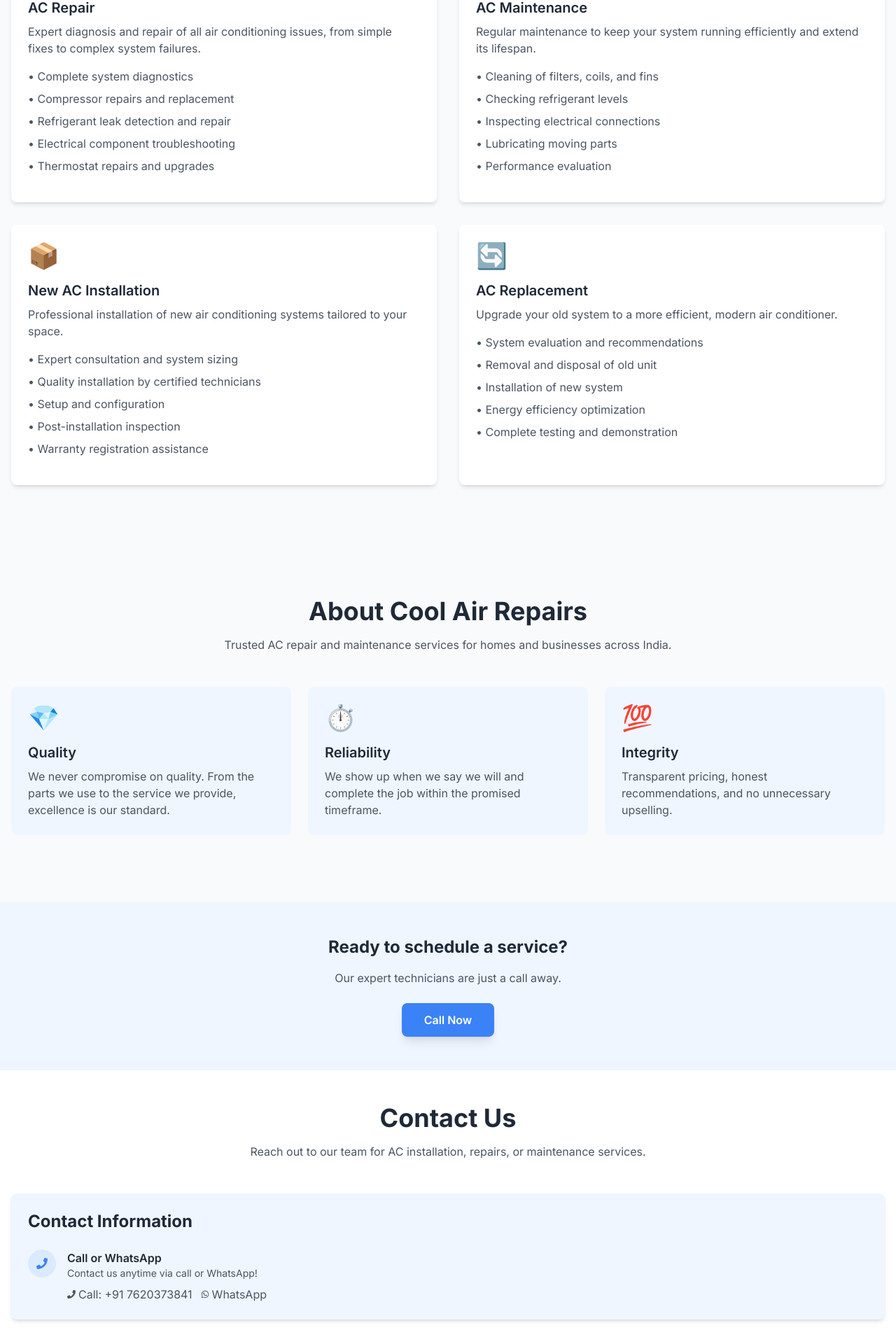
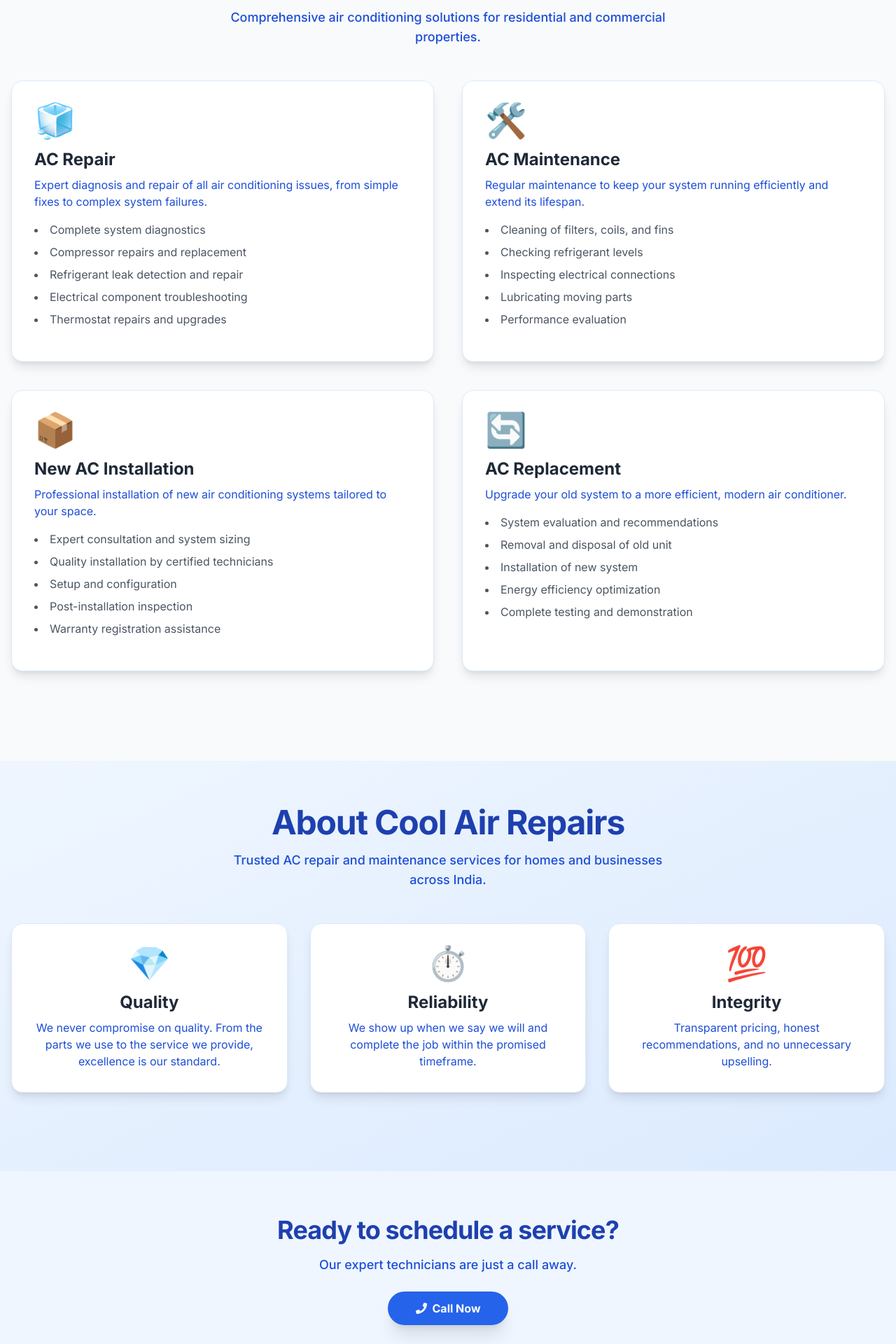
Before and after one commit to kmoin6231/sayyedshoaib, a React (Vite) app: page / in a window 1280 px wide. Shown: the part 759-2679 px from the top of the page at 70% size. Built offline with nearby package versions, Linux system fonts and the light colour scheme.

Commit message:
Update UI and change AC Maintenance symbol to 🛠️ in SinglePage.jsx

```diff
--- a/src/components/SinglePage.jsx
+++ b/src/components/SinglePage.jsx
@@ -3,17 +3,22 @@
 
 function SinglePage() {
   return (
-    <div className="single-page-content">
+    <div className="single-page-content bg-gradient-to-br from-blue-50 via-white to-blue-100 min-h-screen">
       {/* Hero Section */}
-      <section className="py-12" id="home">
-        <div className="container mx-auto px-4">
-          <div className="bg-gradient-to-r from-blue-50 to-blue-100 rounded-xl p-8 mb-12">
+      <section className="py-16 relative" id="home">
+        <div className="absolute inset-0 pointer-events-none select-none">
+          <svg viewBox="0 0 1440 320" className="w-full h-32 md:h-48" preserveAspectRatio="none">
+            <path fill="#e0f2fe" fillOpacity="1" d="M0,224L48,197.3C96,171,192,117,288,117.3C384,117,480,171,576,197.3C672,224,768,224,864,197.3C960,171,1056,117,1152,122.7C1248,128,1344,192,1392,224L1440,256L1440,0L1392,0C1344,0,1248,0,1152,0C1056,0,960,0,864,0C768,0,672,0,576,0C480,0,384,0,288,0C192,0,96,0,48,0L0,0Z"></path>
+          </svg>
+        </div>
+        <div className="container mx-auto px-4 relative z-10">
+          <div className="bg-gradient-to-r from-blue-100 to-blue-200 rounded-2xl p-10 mb-12 shadow-xl border border-blue-200">
             <div className="max-w-2xl mx-auto text-center">
-              <h1 className="text-3xl md:text-4xl font-bold text-gray-800 mb-4">Professional Air Conditioning Services</h1>
-              <p className="text-gray-600 mb-8">Keep your home comfortable all year round with our expert AC repair and maintenance services.</p>
+              <h1 className="text-4xl md:text-5xl font-extrabold text-blue-800 mb-4 tracking-tight drop-shadow-lg">Professional Air Conditioning Services</h1>
+              <p className="text-lg text-blue-700 mb-8 font-medium">Keep your home comfortable all year round with our expert AC repair and maintenance services.</p>
               <a href="tel:+917620373841">
-                <button className="bg-blue-500 hover:bg-blue-600 text-white font-semibold py-2 px-6 rounded-lg shadow-lg transition-colors active:scale-95">
-                  Call Now
+                <button className="bg-blue-600 hover:bg-blue-700 text-white font-bold py-3 px-8 rounded-full shadow-xl transition-all duration-200 flex items-center gap-2 mx-auto active:scale-95">
+                  <FaPhone className="inline-block animate-pulse" /> Call Now
                 </button>
               </a>
             </div>
@@ -21,69 +26,72 @@
         </div>
       </section>
 
+      {/* Decorative Divider */}
+      <div className="w-full overflow-hidden -mb-1">
+        <svg viewBox="0 0 1440 80" className="w-full h-10 md:h-16" preserveAspectRatio="none">
+          <path fill="#f1f5f9" fillOpacity="1" d="M0,32L48,37.3C96,43,192,53,288,58.7C384,64,480,64,576,53.3C672,43,768,21,864,16C960,11,1056,21,1152,32C1248,43,1344,53,1392,58.7L1440,64L1440,80L1392,80C1344,80,1248,80,1152,80C1056,80,960,80,864,80C768,80,672,80,576,80C480,80,384,80,288,80C192,80,96,80,48,80L0,80Z"></path>
+        </svg>
+      </div>
+
       {/* Services Overview Section */}
-      <section className="py-12 bg-gray-50">
+      <section className="py-16 bg-gray-50">
         <div className="container mx-auto px-4">
-          <h2 className="text-3xl md:text-4xl font-bold text-gray-800 mb-4 text-center">Our Services</h2>
-          <p className="text-gray-600 max-w-2xl mx-auto text-center mb-12">
+          <h2 className="text-4xl md:text-5xl font-extrabold text-blue-800 mb-4 text-center tracking-tight">Our Services</h2>
+          <p className="text-blue-700 max-w-2xl mx-auto text-center mb-12 text-lg font-medium">
             Comprehensive air conditioning solutions for residential and commercial properties.
           </p>
-
           {/* Services Grid */}
-          <div className="grid grid-cols-1 md:grid-cols-2 gap-8 mb-16" id="services">
+          <div className="grid grid-cols-1 md:grid-cols-2 gap-10 mb-16" id="services">
             {/* Service 1 */}
-            <div className="bg-white p-6 rounded-lg shadow-md hover:shadow-lg transition-shadow">
-              <div className="text-blue-500 text-4xl mb-4">🧊</div>
-              <h3 className="text-xl font-semibold text-gray-800 mb-2">AC Repair</h3>
-              <p className="text-gray-600 mb-4">Expert diagnosis and repair of all air conditioning issues, from simple fixes to complex system failures.</p>
-              <ul className="text-gray-600 space-y-2 mb-4">
-                <li>• Complete system diagnostics</li>
-                <li>• Compressor repairs and replacement</li>
-                <li>• Refrigerant leak detection and repair</li>
-                <li>• Electrical component troubleshooting</li>
-                <li>• Thermostat repairs and upgrades</li>
+            <div className="bg-white p-8 rounded-2xl shadow-lg hover:shadow-2xl transition-shadow border border-blue-100 group">
+              <div className="text-blue-500 text-5xl mb-4 group-hover:scale-110 transition-transform">🧊</div>
+              <h3 className="text-2xl font-bold text-gray-800 mb-2">AC Repair</h3>
+              <p className="text-blue-700 mb-4">Expert diagnosis and repair of all air conditioning issues, from simple fixes to complex system failures.</p>
+              <ul className="text-gray-600 space-y-2 mb-4 list-disc list-inside">
+                <li>Complete system diagnostics</li>
+                <li>Compressor repairs and replacement</li>
+                <li>Refrigerant leak detection and repair</li>
+                <li>Electrical component troubleshooting</li>
+                <li>Thermostat repairs and upgrades</li>
               </ul>
             </div>
-
             {/* Service 2 */}
-            <div className="bg-white p-6 rounded-lg shadow-md hover:shadow-lg transition-shadow">
-              <div className="text-blue-500 text-4xl mb-4">🧹</div>
-              <h3 className="text-xl font-semibold text-gray-800 mb-2">AC Maintenance</h3>
-              <p className="text-gray-600 mb-4">Regular maintenance to keep your system running efficiently and extend its lifespan.</p>
-              <ul className="text-gray-600 space-y-2 mb-4">
-                <li>• Cleaning of filters, coils, and fins</li>
-                <li>• Checking refrigerant levels</li>
-                <li>• Inspecting electrical connections</li>
-                <li>• Lubricating moving parts</li>
-                <li>• Performance evaluation</li>
+            <div className="bg-white p-8 rounded-2xl shadow-lg hover:shadow-2xl transition-shadow border border-blue-100 group">
+              <div className="text-blue-500 text-5xl mb-4 group-hover:scale-110 transition-transform">🛠️</div>
+              <h3 className="text-2xl font-bold text-gray-800 mb-2">AC Maintenance</h3>
+              <p className="text-blue-700 mb-4">Regular maintenance to keep your system running efficiently and extend its lifespan.</p>
+              <ul className="text-gray-600 space-y-2 mb-4 list-disc list-inside">
+                <li>Cleaning of filters, coils, and fins</li>
+                <li>Checking refrigerant levels</li>
+                <li>Inspecting electrical connections</li>
+                <li>Lubricating moving parts</li>
+                <li>Performance evaluation</li>
               </ul>
             </div>
-
             {/* Service 3 */}
-            <div className="bg-white p-6 rounded-lg shadow-md hover:shadow-lg transition-shadow">
-              <div className="text-blue-500 text-4xl mb-4">📦</div>
-              <h3 className="text-xl font-semibold text-gray-800 mb-2">New AC Installation</h3>
-              <p className="text-gray-600 mb-4">Professional installation of new air conditioning systems tailored to your space.</p>
-              <ul className="text-gray-600 space-y-2 mb-4">
-                <li>• Expert consultation and system sizing</li>
-                <li>• Quality installation by certified technicians</li>
-                <li>• Setup and configuration</li>
-                <li>• Post-installation inspection</li>
-                <li>• Warranty registration assistance</li>
+            <div className="bg-white p-8 rounded-2xl shadow-lg hover:shadow-2xl transition-shadow border border-blue-100 group">
+              <div className="text-blue-500 text-5xl mb-4 group-hover:scale-110 transition-transform">📦</div>
+              <h3 className="text-2xl font-bold text-gray-800 mb-2">New AC Installation</h3>
+              <p className="text-blue-700 mb-4">Professional installation of new air conditioning systems tailored to your space.</p>
+              <ul className="text-gray-600 space-y-2 mb-4 list-disc list-inside">
+                <li>Expert consultation and system sizing</li>
+                <li>Quality installation by certified technicians</li>
+                <li>Setup and configuration</li>
+                <li>Post-installation inspection</li>
+                <li>Warranty registration assistance</li>
               </ul>
             </div>
-
             {/* Service 4 */}
-            <div className="bg-white p-6 rounded-lg shadow-md hover:shadow-lg transition-shadow">
-              <div className="text-blue-500 text-4xl mb-4">🔄</div>
-              <h3 className="text-xl font-semibold text-gray-800 mb-2">AC Replacement</h3>
-              <p className="text-gray-600 mb-4">Upgrade your old system to a more efficient, modern air conditioner.</p>
-              <ul className="text-gray-600 space-y-2 mb-4">
-                <li>• System evaluation and recommendations</li>
-                <li>• Removal and disposal of old unit</li>
-                <li>• Installation of new system</li>
-                <li>• Energy efficiency optimization</li>
-                <li>• Complete testing and demonstration</li>
+            <div className="bg-white p-8 rounded-2xl shadow-lg hover:shadow-2xl transition-shadow border border-blue-100 group">
+              <div className="text-blue-500 text-5xl mb-4 group-hover:scale-110 transition-transform">🔄</div>
+              <h3 className="text-2xl font-bold text-gray-800 mb-2">AC Replacement</h3>
+              <p className="text-blue-700 mb-4">Upgrade your old system to a more efficient, modern air conditioner.</p>
+              <ul className="text-gray-600 space-y-2 mb-4 list-disc list-inside">
+                <li>System evaluation and recommendations</li>
+                <li>Removal and disposal of old unit</li>
+                <li>Installation of new system</li>
+                <li>Energy efficiency optimization</li>
+                <li>Complete testing and demonstration</li>
               </ul>
             </div>
           </div>
@@ -91,45 +99,42 @@
       </section>
 
       {/* About Section */}
-      <section className="py-12 bg-gray-50" id="about">
+      <section className="py-16 bg-gradient-to-br from-blue-50 to-blue-100" id="about">
         <div className="container mx-auto px-4">
-          <h2 className="text-3xl md:text-4xl font-bold text-gray-800 mb-4 text-center">About Cool Air Repairs</h2>
-          <p className="text-gray-600 max-w-2xl mx-auto text-center mb-12">
+          <h2 className="text-4xl md:text-5xl font-extrabold text-blue-800 mb-4 text-center tracking-tight">About Cool Air Repairs</h2>
+          <p className="text-blue-700 max-w-2xl mx-auto text-center mb-12 text-lg font-medium">
             Trusted AC repair and maintenance services for homes and businesses across India.
           </p>
-
           {/* Our Values */}
-          <div className="grid grid-cols-1 md:grid-cols-3 gap-6 mb-12">
-            <div className="bg-blue-50 p-6 rounded-lg">
-              <div className="text-blue-500 text-4xl mb-4">💎</div>
-              <h3 className="text-xl font-semibold text-gray-800 mb-2">Quality</h3>
-              <p className="text-gray-600">We never compromise on quality. From the parts we use to the service we provide, excellence is our standard.</p>
+          <div className="grid grid-cols-1 md:grid-cols-3 gap-8 mb-12">
+            <div className="bg-white p-8 rounded-2xl shadow-lg border border-blue-100 text-center group hover:shadow-2xl transition-shadow">
+              <div className="text-blue-500 text-5xl mb-4 group-hover:scale-110 transition-transform">💎</div>
+              <h3 className="text-2xl font-bold text-gray-800 mb-2">Quality</h3>
+              <p className="text-blue-700">We never compromise on quality. From the parts we use to the service we provide, excellence is our standard.</p>
             </div>
-
-            <div className="bg-blue-50 p-6 rounded-lg">
-              <div className="text-blue-500 text-4xl mb-4">⏱️</div>
-              <h3 className="text-xl font-semibold text-gray-800 mb-2">Reliability</h3>
-              <p className="text-gray-600">We show up when we say we will and complete the job within the promised timeframe.</p>
+            <div className="bg-white p-8 rounded-2xl shadow-lg border border-blue-100 text-center group hover:shadow-2xl transition-shadow">
+              <div className="text-blue-500 text-5xl mb-4 group-hover:scale-110 transition-transform">⏱️</div>
+              <h3 className="text-2xl font-bold text-gray-800 mb-2">Reliability</h3>
+              <p className="text-blue-700">We show up when we say we will and complete the job within the promised timeframe.</p>
             </div>
-
-            <div className="bg-blue-50 p-6 rounded-lg">
-              <div className="text-blue-500 text-4xl mb-4">💯</div>
-              <h3 className="text-xl font-semibold text-gray-800 mb-2">Integrity</h3>
-              <p className="text-gray-600">Transparent pricing, honest recommendations, and no unnecessary upselling.</p>
+            <div className="bg-white p-8 rounded-2xl shadow-lg border border-blue-100 text-center group hover:shadow-2xl transition-shadow">
+              <div className="text-blue-500 text-5xl mb-4 group-hover:scale-110 transition-transform">💯</div>
+              <h3 className="text-2xl font-bold text-gray-800 mb-2">Integrity</h3>
+              <p className="text-blue-700">Transparent pricing, honest recommendations, and no unnecessary upselling.</p>
             </div>
           </div>
         </div>
       </section>
 
       {/* CTA Section */}
-      <section className="py-12 bg-blue-50">
+      <section className="py-16 bg-blue-50">
         <div className="container mx-auto px-4">
           <div className="text-center">
-            <h2 className="text-2xl font-bold text-gray-800 mb-4">Ready to schedule a service?</h2>
-            <p className="text-gray-600 mb-6">Our expert technicians are just a call away.</p>
+            <h2 className="text-3xl md:text-4xl font-extrabold text-blue-800 mb-4 tracking-tight">Ready to schedule a service?</h2>
+            <p className="text-blue-700 mb-6 text-lg font-medium">Our expert technicians are just a call away.</p>
             <a href="tel:+917620373841">
-              <button className="bg-blue-500 hover:bg-blue-600 text-white font-semibold py-3 px-8 rounded-lg shadow-lg transition-colors active:scale-95">
-                Call Now
+              <button className="bg-blue-600 hover:bg-blue-700 text-white font-bold py-3 px-10 rounded-full shadow-xl transition-all duration-200 flex items-center gap-2 mx-auto active:scale-95">
+                <FaPhone className="inline-block animate-pulse" /> Call Now
               </button>
             </a>
           </div>
@@ -137,41 +142,33 @@
       </section>
 
       {/* Contact Section */}
-      <section className="py-12" id="contact">
+      <section className="py-16" id="contact">
         <div className="container mx-auto px-4">
-          <h2 className="text-3xl md:text-4xl font-bold text-gray-800 mb-4 text-center">Contact Us</h2>
-          <p className="text-gray-600 max-w-2xl mx-auto text-center mb-12">
+          <h2 className="text-4xl md:text-5xl font-extrabold text-blue-800 mb-4 text-center tracking-tight">Contact Us</h2>
+          <p className="text-blue-700 max-w-2xl mx-auto text-center mb-12 text-lg font-medium">
             Reach out to our team for AC installation, repairs, or maintenance services.
           </p>
-
-          <div className="grid grid-cols-1 md:grid-cols-1 gap-8 mb-12">
-            {/* Contact Information */}
-            <div>
-              <div className="bg-blue-50 p-6 rounded-lg shadow-md mb-8">
-                <h2 className="text-2xl font-bold text-gray-800 mb-6">Contact Information</h2>
-
-                <div className="space-y-4">
-                  <div className="flex items-start">
-                    <div className="w-10 h-10 rounded-full bg-blue-100 flex items-center justify-center mr-4">
-                      <FaPhone className="text-blue-500" />
+          <div className="flex justify-center">
+            <div className="bg-white p-10 rounded-2xl shadow-xl border border-blue-100 max-w-lg w-full">
+              <h2 className="text-2xl font-bold text-blue-800 mb-6 text-center">Contact Information</h2>
+              <div className="space-y-6">
+                <div className="flex items-center gap-4">
+                  <div className="w-12 h-12 rounded-full bg-blue-100 flex items-center justify-center">
+                    <FaPhone className="text-blue-500 text-2xl" />
                   </div>
                   <div>
-                      <h3 className="font-semibold text-gray-800">Call or WhatsApp</h3>
-                      <p className="text-sm text-gray-600 mb-2">Contact us anytime via call or WhatsApp!</p>
-
-                      <div>
-                        <div className="flex flex-wrap items-center gap-3">
-                          <a href="tel:+917620373841" className="inline-flex items-center text-gray-600 hover:text-blue-500 transition-colors">
-                            <FaPhone className="mr-1 text-xs" /> Call: +91 7620373841
+                    <h3 className="font-semibold text-blue-800">Call or WhatsApp</h3>
+                    <p className="text-sm text-blue-700 mb-2">Contact us anytime via call or WhatsApp!</p>
+                    <div className="flex flex-wrap items-center gap-4">
+                      <a href="tel:+917620373841" className="inline-flex items-center text-blue-700 hover:text-blue-900 font-medium transition-colors">
+                        <FaPhone className="mr-1 text-base" /> Call: +91 7620373841
                       </a>
-                          <a href="https://wa.me/917620373841" className="inline-flex items-center text-gray-600 hover:text-blue-500 transition-colors" target="_blank" rel="noopener noreferrer">
-                            <svg className="w-3 h-3 mr-1" fill="currentColor" xmlns="http://www.w3.org/2000/svg" viewBox="0 0 448 512">
+                      <a href="https://wa.me/917620373841" className="inline-flex items-center text-green-600 hover:text-green-800 font-medium transition-colors" target="_blank" rel="noopener noreferrer">
+                        <svg className="w-4 h-4 mr-1" fill="currentColor" xmlns="http://www.w3.org/2000/svg" viewBox="0 0 448 512">
                           <path d="M380.9 97.1C339 55.1 283.2 32 223.9 32c-122.4 0-222 99.6-222 222 0 39.1 10.2 77.3 29.6 111L0 480l117.7-30.9c32.4 17.7 68.9 27 106.1 27h.1c122.3 0 224.1-99.6 224.1-222 0-59.3-25.2-115-67.1-157zm-157 341.6c-33.2 0-65.7-8.9-94-25.7l-6.7-4-69.8 18.3L72 359.2l-4.4-7c-18.5-29.4-28.2-63.3-28.2-98.2 0-101.7 82.8-184.5 184.6-184.5 49.3 0 95.6 19.2 130.4 54.1 34.8 34.9 56.2 81.2 56.1 130.5 0 101.8-84.9 184.6-186.6 184.6zm101.2-138.2c-5.5-2.8-32.8-16.2-37.9-18-5.1-1.9-8.8-2.8-12.5 2.8-3.7 5.6-14.3 18-17.6 21.8-3.2 3.7-6.5 4.2-12 1.4-32.6-16.3-54-29.1-75.5-66-5.7-9.8 5.7-9.1 16.3-30.3 1.8-3.7.9-6.9-.5-9.7-1.4-2.8-12.5-30.1-17.1-41.2-4.5-10.8-9.1-9.3-12.5-9.5-3.2-.2-6.9-.2-10.6-.2-3.7 0-9.7 1.4-14.8 6.9-5.1 5.6-19.4 19-19.4 46.3 0 27.3 19.9 53.7 22.6 57.4 2.8 3.7 39.1 59.7 94.8 83.8 35.2 15.2 49 16.5 66.6 13.9 10.7-1.6 32.8-13.4 37.4-26.4 4.6-13 4.6-24.1 3.2-26.4-1.3-2.5-5-3.9-10.5-6.6z" />
                         </svg>
                         WhatsApp
                       </a>
-                        </div>
-                      </div>
                     </div>
                   </div>
                 </div>
```
Lines whose indentation alone changed are shown as unchanged.
